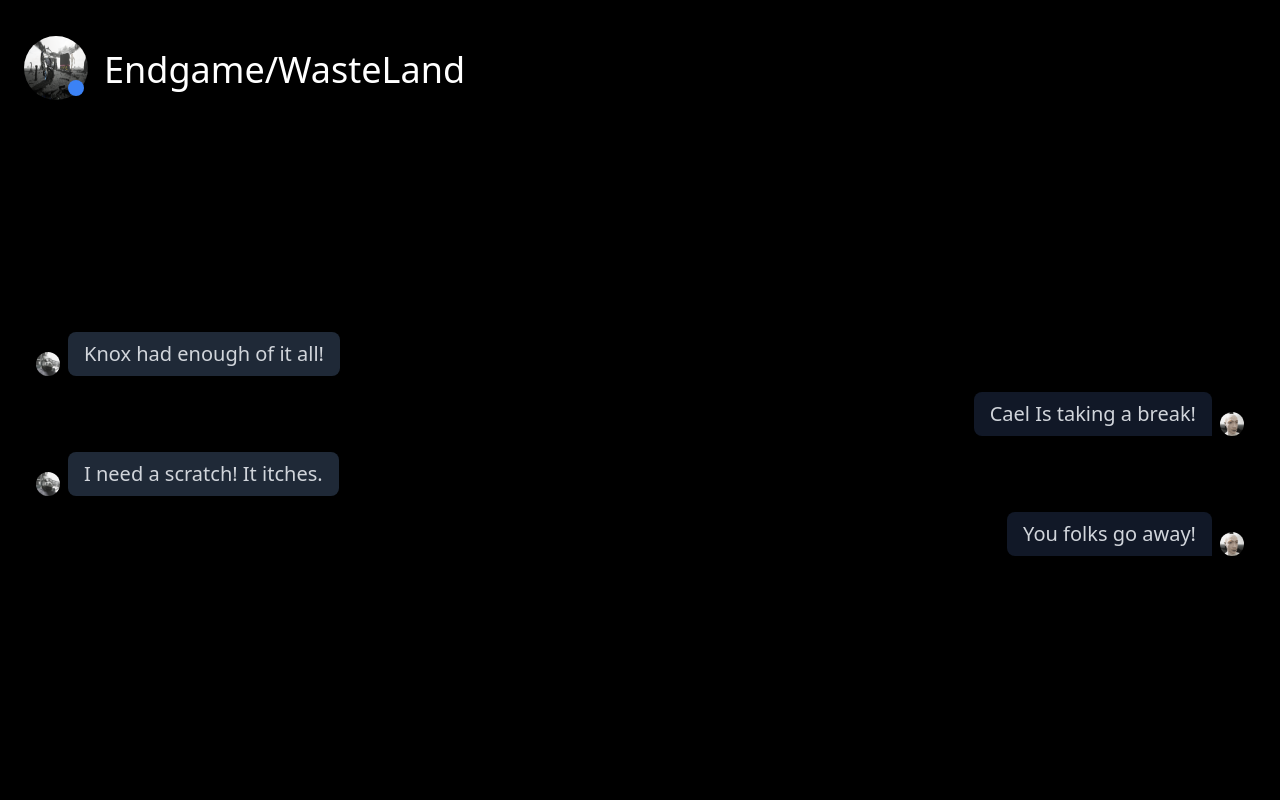
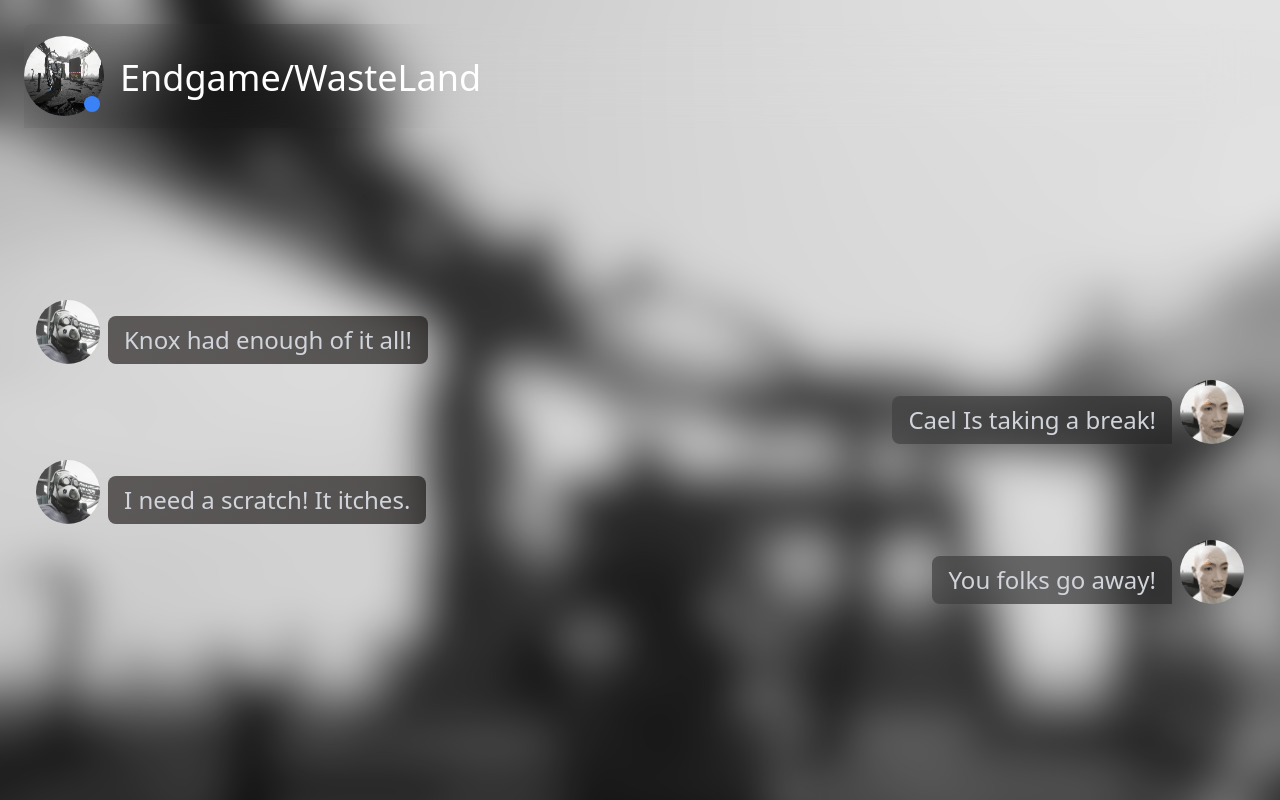
Before and after one commit to martinussuijkerbuijk/Printers-Endgame, a Flask app: page / in a window 1280 px wide. Run offline with Flask 3, Linux system fonts and the light colour scheme; data that the repository does not hold is empty; some libraries are stand-ins or nearby versions.

Commit message:
Add files via upload

```diff
--- a/app.py
+++ b/app.py
@@ -26,18 +26,21 @@ def index():
 
 
 def extract_name(names):
+
     with open(file_path, 'r+') as file:
+
         content = file.read()
 
         paragraphs = {}
+        before_quotes = ""  # Initialize before_quotes
 
         # Find the first paragraph starting with the specified variable
         for name in names:
-            pattern = r'(^{}.*?\n\n)'.format(re.escape(name))
+            # pattern = r'(^{}.*?\n\n)'.format(re.escape(name))
+            pattern = r'(^{}.*?".*?(\n|$))'.format(re.escape(name))
             match = re.search(pattern, content, re.MULTILINE | re.DOTALL)
             if match:
                 paragraph = match.group(0)
-                paragraphs[name] = paragraph
 
                 # Remove the paragraph from the content
                 content = content.replace(paragraph, '\n', 1)
@@ -52,6 +55,10 @@ def extract_name(names):
                 # Write the updated content to the file
                 file.write(content)
 
+                before_quotes, rest = paragraph.split('"', 1) # Split at the first quote
+
+                paragraphs[name] = rest
+
         # Find the first paragraph
         match_meta = re.search(r'(.*?\n)', content, re.MULTILINE | re.DOTALL)
         if match_meta:
@@ -60,24 +67,27 @@ def extract_name(names):
         if paragraph_meta.startswith('Cael:') or paragraph_meta.startswith('Knox:'):
             paragraphs['meta'] = ''
         else:
-            # If the paragraph doesn't start with 'Cael:' or 'Knox:', handle it accordingly
-            # Save the paragraph to a variable, delete it and save the file again
-            non_name_paragraph = paragraph_meta  # Saving paragraph to a variable
+            if len(before_quotes) > 8:
+                paragraphs['meta'] = before_quotes
+            else:
+                # If the paragraph doesn't start with 'Cael:' or 'Knox:', handle it accordingly
+                # Save the paragraph to a variable, delete it and save the file again
+                non_name_paragraph = paragraph_meta  # Saving paragraph to a variable
 
-            # Remove the paragraph from the content
-            content = content.replace(non_name_paragraph, '\n', 1)
+                # Remove the paragraph from the content
+                content = content.replace(non_name_paragraph, '\n', 1)
 
-            # Strip leading newlines from the content
-            content = content.lstrip('\n')
+                # Strip leading newlines from the content
+                content = content.lstrip('\n')
 
-            # Move the file cursor to the beginning and truncate the file
-            file.seek(0)
-            file.truncate()
+                # Move the file cursor to the beginning and truncate the file
+                file.seek(0)
+                file.truncate()
 
-            # Write the updated content to the file
-            file.write(content)
-            print(non_name_paragraph)
-            paragraphs['meta'] = non_name_paragraph
+                # Write the updated content to the file
+                file.write(content)
+                print(non_name_paragraph)
+                paragraphs['meta'] = non_name_paragraph
 
 
     return paragraphs
@@ -104,20 +114,20 @@ def actors_to_data(data):
 def update_chat():
     def gen():
         while True:
-            paragraphs = extract_name(['Cael:', 'Knox:'])
+            paragraphs = extract_name(['Cael', 'Knox'])
             print(f"Paragraphs are: ", paragraphs)
             sleep(1)
             # meta_name, meta_content = extract_name()
 
-            dict_cael = paragraph_to_data(paragraphs['Cael:'], cael, 'Cael:')
-            dict_knox = paragraph_to_data(paragraphs['Knox:'], knox, 'Knox:')
+            dict_cael = paragraph_to_data(paragraphs['Cael'], cael, 'Cael')
+            dict_knox = paragraph_to_data(paragraphs['Knox'], knox, 'Knox')
             dict_meta = paragraph_to_data(paragraphs['meta'], meta, 'meta')
 
             data = dict_cael | dict_knox | dict_meta
             print(f"Data is {data}")
 
             yield f"data: {json.dumps(data)}\n\n"
-            sleep(random.randrange(10,15))
+            sleep(random.randrange(25,45))
 
     return Response(stream_with_context(gen()), mimetype='text/event-stream')
 
--- a/templates/index.html
+++ b/templates/index.html
@@ -4,7 +4,20 @@
     <meta charset="UTF-8">
     <meta name="viewport" content="width=device-width, initial-scale=1.0">
     <!--      <script src="https://cdn.tailwindcss.com"></script>-->
-    <link href="https://cdn.jsdelivr.net/npm/tailwindcss@2.2.19/dist/tailwind.min.css" rel="stylesheet">
+    <script src="https://cdn.tailwindcss.com"></script>
+        <script>
+        tailwind.config = {
+          theme: {
+            extend: {
+              backgroundImage: {
+                'cael': url({{ url_for('static', filename='cael.png') }}),
+                'knox': url({{ url_for('static', filename='knox.png') }}),
+                'endgame': url({{ url_for('static', filename='endgame.png') }}),
+              }
+            }
+          }
+        }
+      </script>
     <script src="https://code.jquery.com/jquery-3.6.0.min.js"></script>
     <title>Endgame/WasteLand</title>
 
@@ -37,8 +50,8 @@
 </head>
 <body>
 <!-- component -->
-<div class="flex-1 p:2 sm:p-6 justify-between flex flex-col h-screen bg-black">
-    <div class="flex sm:items-center justify-between py-3 ">
+<div class="flex-1 p:2 sm:p-6 justify-between flex flex-col h-screen bg-[url({{ url_for('static', filename='endgame_blur.png') }})] ">
+    <div class="flex sm:items-center rounded-lg rounded-b-none justify-between py-3 backdrop-blur-xl">
         <div class="relative flex items-center space-x-4">
             <div class="relative">
             <span class="absolute text-blue-500 right-0 bottom-0">
@@ -46,7 +59,7 @@
                   <circle cx="8" cy="8" r="8" fill="currentColor"></circle>
                </svg>
             </span>
-                <img src="static/endgame.png" alt="" class="w-10 sm:w-16 h-10 sm:h-16 rounded-full">
+                <img src="static/endgame.png" alt="" class="w-10 sm:w-20 h-10 sm:h-20 rounded-full ">
             </div>
             <div class="flex flex-col leading-tight">
                 <div class="text-4xl mt-1 flex items-center">
@@ -60,42 +73,42 @@
         <!--chat-message-left-->
         <div class="chat-message">
             <div class="flex items-end">
-                <div class="flex flex-col space-y-2 text-xl max-w-xl mx-2 order-2 items-start">
-                    <div><span id="extracted-knox-1" class="px-4 py-2 rounded-lg inline-block bg-gray-800 text-gray-300">Knox had enough of it all!</span></div>
+                <div class="flex flex-col space-y-2 text-2xl max-w-xl mx-2 order-2 items-start">
+                    <div><span id="extracted-knox-1" class="px-4 py-2 rounded-lg inline-block bg-gradient-to-r from-stone-800/70 to-stone-900/70 text-gray-300">Knox had enough of it all!</span></div>
                 </div>
-                <img src="static/knox.png" alt="My profile" class="w-6 h-6 rounded-full order-1">
+                <img src="static/knox.png" alt="My profile" class="w-16 h-16 rounded-full order-1">
             </div>
         </div>
         <!--chat-message-right-->
         <div class="chat-message">
             <div class="flex items-end justify-end">
-                <div class="flex flex-col space-y-2 text-xl max-w-xl mx-2 order-1 items-end">
-                    <div><span id="extracted-cael-1" class="px-4 py-2 rounded-lg inline-block rounded-br-none bg-gray-900 text-gray-300 ">Cael Is taking a break!</span></div>
+                <div class="flex flex-col space-y-2 text-2xl max-w-xl mx-2 order-1 items-end">
+                    <div><span id="extracted-cael-1" class="px-4 py-2 rounded-lg inline-block rounded-br-none bg-gradient-to-r from-neutral-700/70 to-neutral-800/70 text-gray-300 ">Cael Is taking a break!</span></div>
                 </div>
-                <img src="static/cael.png" alt="My profile" class="w-6 h-6 rounded-full order-2">
+                <img src="static/cael.png" alt="My profile" class="w-16 h-16 rounded-full order-2">
             </div>
         </div>
         <!--chat-message-left-->
         <div class="chat-message">
             <div class="flex items-end">
-                <div class="flex flex-col space-y-2 text-xl max-w-xl mx-2 order-2 items-start">
-                    <div><span id="extracted-knox-2" class="px-4 py-2 rounded-lg inline-block bg-gray-800 text-gray-300">I need a scratch! It itches.</span></div>
+                <div class="flex flex-col space-y-2 text-2xl max-w-xl mx-2 order-2 items-start">
+                    <div><span id="extracted-knox-2" class="px-4 py-2 rounded-lg inline-block bg-gradient-to-r from-stone-800/70 to-stone-900/70 text-gray-300">I need a scratch! It itches.</span></div>
                 </div>
-                <img src="static/knox.png" alt="My profile" class="w-6 h-6 rounded-full order-1">
+                <img src="static/knox.png" alt="My profile" class="w-16 h-16 rounded-full order-1">
             </div>
         </div>
         <!--chat-message-right-->
         <div class="chat-message">
             <div class="flex items-end justify-end">
-                <div class="flex flex-col space-y-2 text-xl max-w-xl mx-2 order-1 items-end">
-                    <div><span id="extracted-cael-2" class="px-4 py-2 rounded-lg inline-block rounded-br-none bg-gray-900 text-gray-300 ">You folks go away!</span></div>
+                <div class="flex flex-col space-y-2 text-2xl max-w-xl mx-2 order-1 items-end">
+                    <div><span id="extracted-cael-2" class="px-4 py-2 rounded-lg inline-block rounded-br-none bg-gradient-to-r from-neutral-700/70 to-neutral-800/70 text-gray-300 ">You folks go away!</span></div>
                 </div>
-                <img src="static/cael.png" alt="My profile" class="w-6 h-6 rounded-full order-2">
+                <img src="static/cael.png" alt="My profile" class="w-16 h-16 rounded-full order-2">
             </div>
         </div>
     </div>
-        <div class="bg-black justify-center rounded-lg rounded-b-none space-y-2 text-2xl order-1">
-            <div><span id="meta-text" class="text-gray-600 flex justify-center"></span></div>
+        <div class="justify-center rounded-lg rounded-b-none space-y-2 text-2xl order-1">
+            <div><span id="meta-text" class="text-white flex justify-center"></span></div>
         </div>
     </div>
 </div>
@@ -117,7 +130,7 @@
                 console.log('Data is ' + data);
 
                 for (var key in data) {
-                    if (key === 'Cael:') {
+                    if (key === 'Cael') {
                         console.log(data[key]);
                         var element_1 = document.getElementById('extracted-cael-1');
                         var element_2 = document.getElementById('extracted-cael-2');
@@ -130,7 +143,7 @@
                             console.log(element_2.textContent);
                         }
                     }
-                    if (key === 'Knox:') {
+                    if (key === 'Knox') {
                         console.log(data[key]);
                         var element_k1 = document.getElementById('extracted-knox-1');
                         var element_k2 = document.getElementById('extracted-knox-2');
```
Also changed, not shown: static/endgame_blur.png (added).
